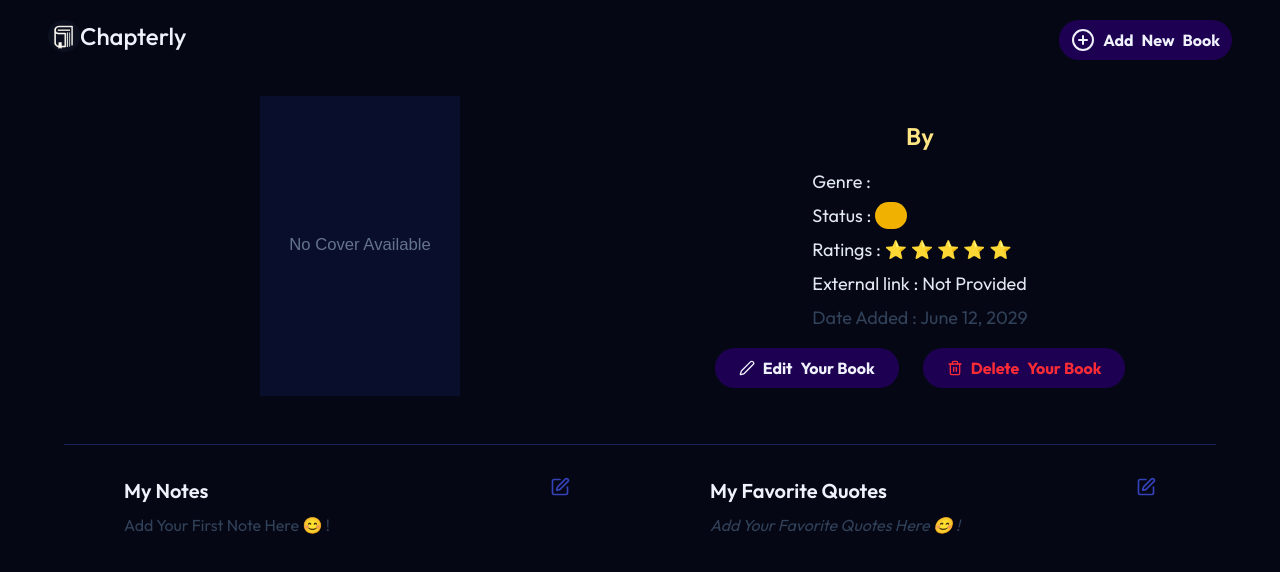
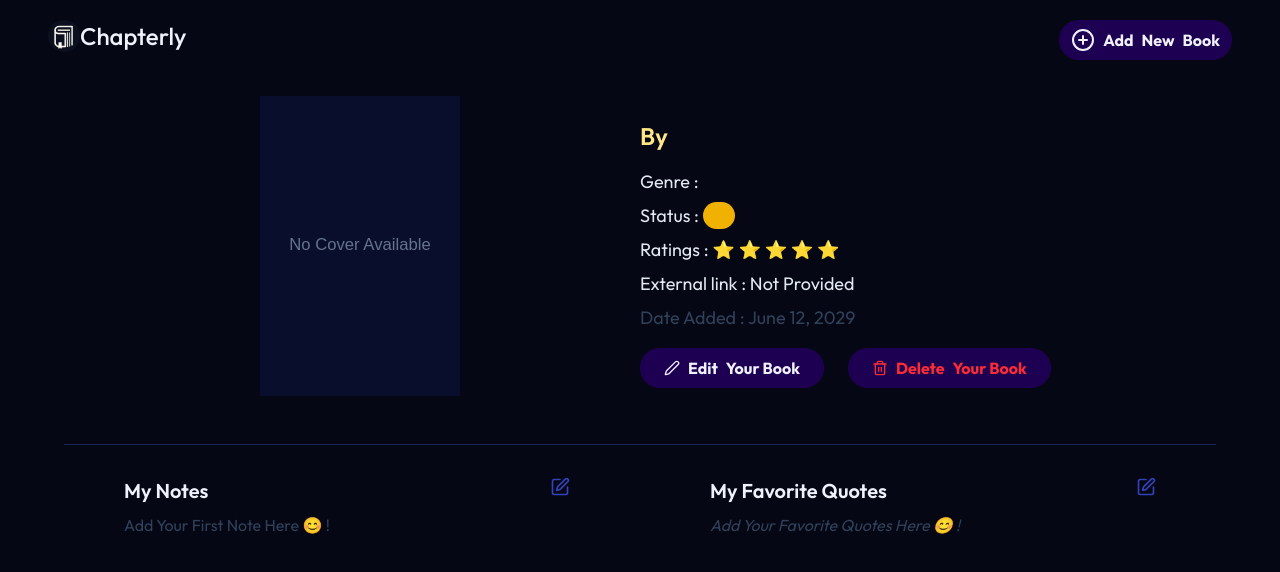
Before and after one commit to muhamedrazik-2003/Chapterly, a React (Vite) app: page /book/1 in a window 1280 px wide. Shown: the top 572 px of the page. Built offline with nearby package versions, Linux system fonts and the light colour scheme; the HTML template or start-up script is replaced by a standard one.

Commit message:
fix: fixed flex layout issue in large screen

```diff
--- a/src/pages/BookDetail.jsx
+++ b/src/pages/BookDetail.jsx
@@ -57,8 +57,11 @@ const BookDetail = () => {
     }
   }
   const handleDeleteBook = (BookId) => {
-    dispatch(deleteBook(BookId))
-    navigate('/')
+    const confirmed = window.confirm("Are you sure you want to delete this book?");
+    if (confirmed) {
+      dispatch(deleteBook(BookId))
+      navigate('/')
+    }
   }
 
   return (
@@ -86,7 +89,7 @@ const BookDetail = () => {
               src={currentBook?.cover || "/public/covers/fallback.svg"} alt="" />
           }
         </div>
-        <div className='text-start flex flex-col w-[310px] justify-center items-center  md:w-[50%] space-y-2  md:space-y-4 text-pretty'>
+        <div className='text-start flex flex-col w-[310px] justify-center items-center md:justify-start md:items-start  md:w-[50%] space-y-2  md:space-y-4 text-pretty'>
           {isEditing
             ?
             <>
```
